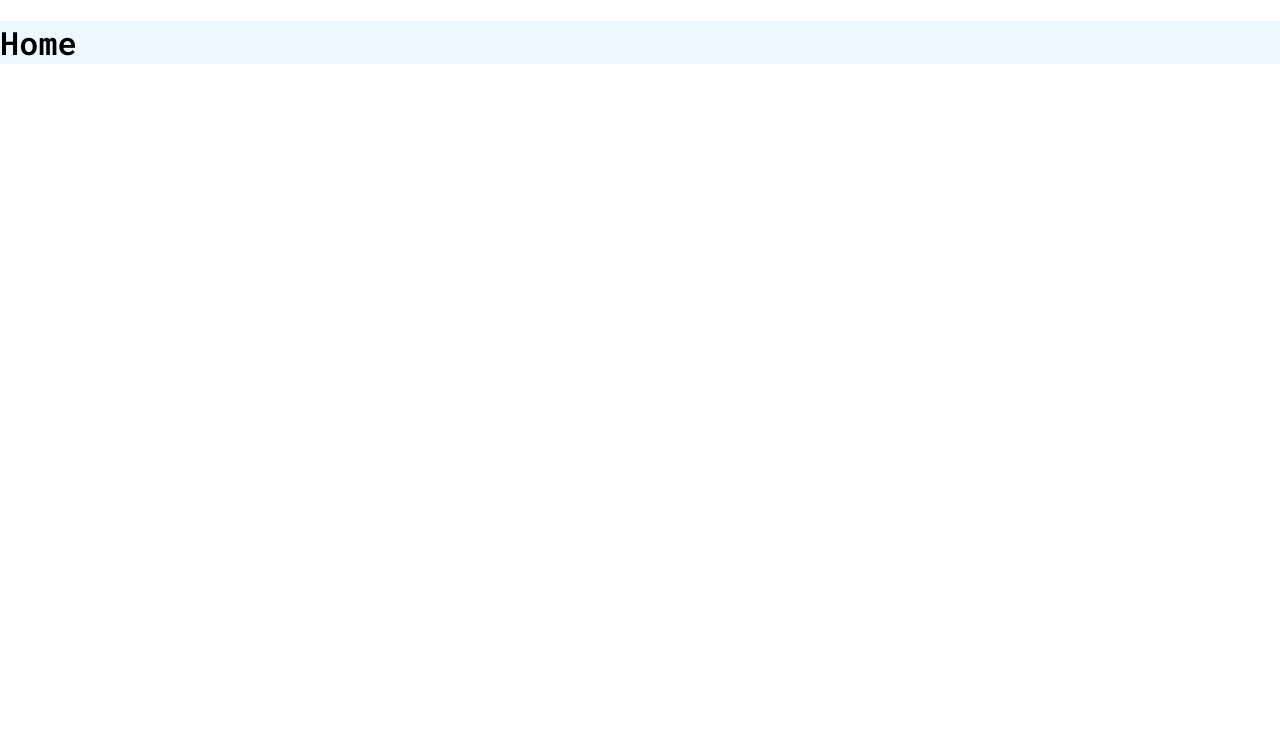
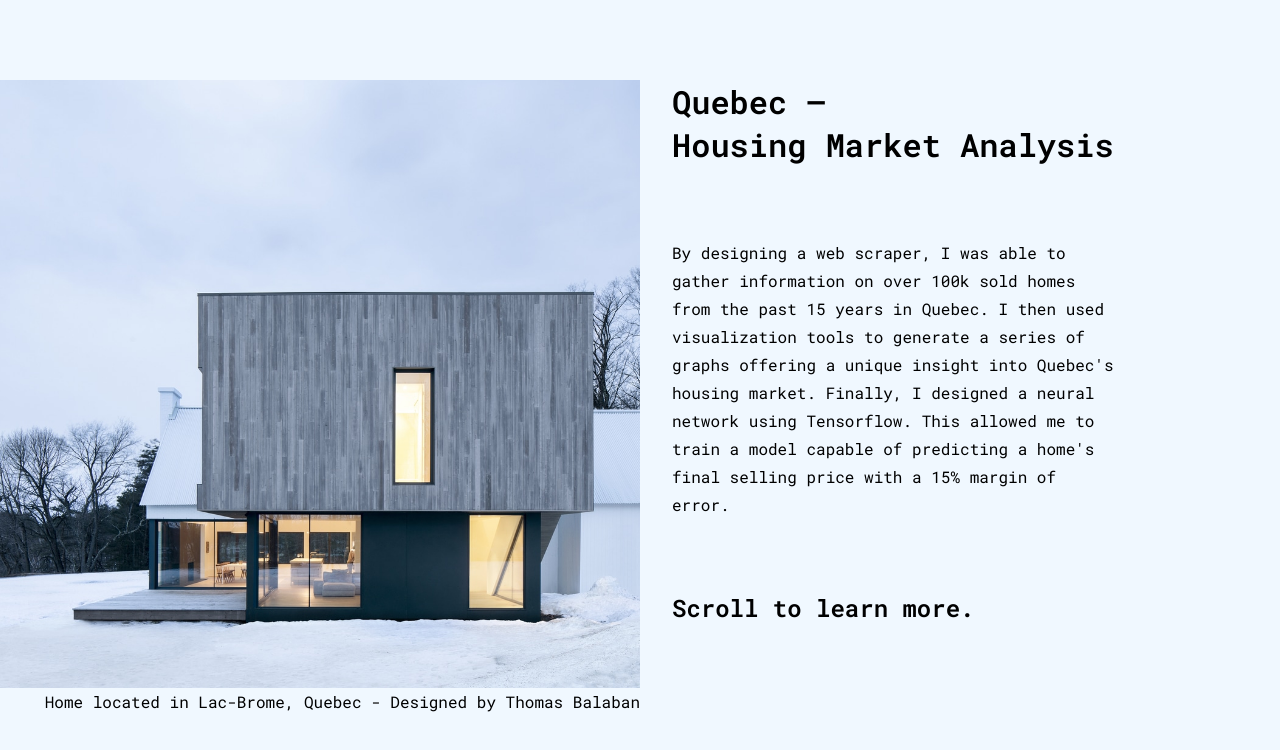
Before and after one commit to simkass/quebec-real-estate-app, a React (Create React App) app: page / in a window 1280 px wide. Shown: the top 750 px of the page. Built offline with nearby package versions, Linux system fonts and the light colour scheme; the HTML template or start-up script is replaced by a standard one.

Commit message:
Complete Home Component for Desktop

```diff
--- a/src/index.scss
+++ b/src/index.scss
@@ -1,5 +1,4 @@
 body {
-  margin: 0;
   font-family: 'Roboto Mono', monospace, sans-serif;
   -webkit-font-smoothing: antialiased;
   -moz-osx-font-smoothing: grayscale;
@@ -10,11 +9,17 @@ code {
     monospace;
 }
 
+* {
+  margin: 0;
+  box-sizing: border-box;
+}
+
 a {
   text-decoration: none;
   color: black;
 }
 
-* {
-  box-sizing: border-box;
+p {
+  font-size: 1rem;
+  line-height: 1.75rem;
 }
--- a/src/pages/home/home.component.jsx
+++ b/src/pages/home/home.component.jsx
@@ -1,11 +1,43 @@
 import "./home.styles.scss";
 
 const Home = () => {
-    return(
-        <div className="Home">
-            <h1>Home</h1>
+  return (
+    <div className="Home">
+      <div className="home">
+        <div className="home-picture">
+          <div className="home-picture-img">
+            <img src={"./assets/pictures/Home.jpg"} />
+          </div>
+          <div className="home-picture-desc">
+            <p>
+              Home located in Lac-Brome, Quebec - Designed by Thomas Balaban
+            </p>
+          </div>
         </div>
-    )
-}
+        <div className="home-text">
+          <div>
+            <h1>Quebec —</h1>
+            <h1>Housing Market Analysis</h1>
+          </div>
+
+          <div>
+            <p>
+              By designing a web scraper, I was able to gather information on
+              over 100k sold homes from the past 15 years in Quebec. I then used
+              visualization tools to generate a series of graphs offering a
+              unique insight into Quebec's housing market. Finally, I designed a
+              neural network using Tensorflow. This allowed me to train a model
+              capable of predicting a home's final selling price with a 15%
+              margin of error.
+            </p>
+          </div>
+          <div>
+            <h2>Scroll to learn more.</h2>
+          </div>
+        </div>
+      </div>
+    </div>
+  );
+};
 
 export default Home;
--- a/src/pages/home/home.styles.scss
+++ b/src/pages/home/home.styles.scss
@@ -1,5 +1,50 @@
 .Home {
-    height: auto;
-    width: 100%;
-    background-color: aliceblue;
+  height: 100vh;
+  width: 100%;
+  display: flex;
+  align-items: center;
+  background-color: aliceblue;
 }
+
+.home {
+  height: 80%;
+  width: 100%;
+  display: flex;
+}
+
+.home-picture {
+  height: 100%;
+  width: 50%;
+}
+
+.home-picture-img {
+  height: 95%;
+  width: 100%;
+  display: flex;
+  justify-content: center;
+  align-items: center;
+  overflow: hidden;
+}
+.home-picture-img img {
+  flex-shrink: 0;
+  height: 100%;
+  min-width: 100%;
+}
+
+.home-picture-desc {
+  text-align: end;
+}
+
+.home-text {
+  height: 90%;
+  width: 40%;
+  display: flex;
+  flex-flow: wrap;
+  align-content: space-between;
+  padding: 2rem;
+  padding-top: 0;
+}
+
+.home-text div {
+  width: 100%;
+}
```
Also changed, not shown: public/assets/pictures/Home.jpg (added).
